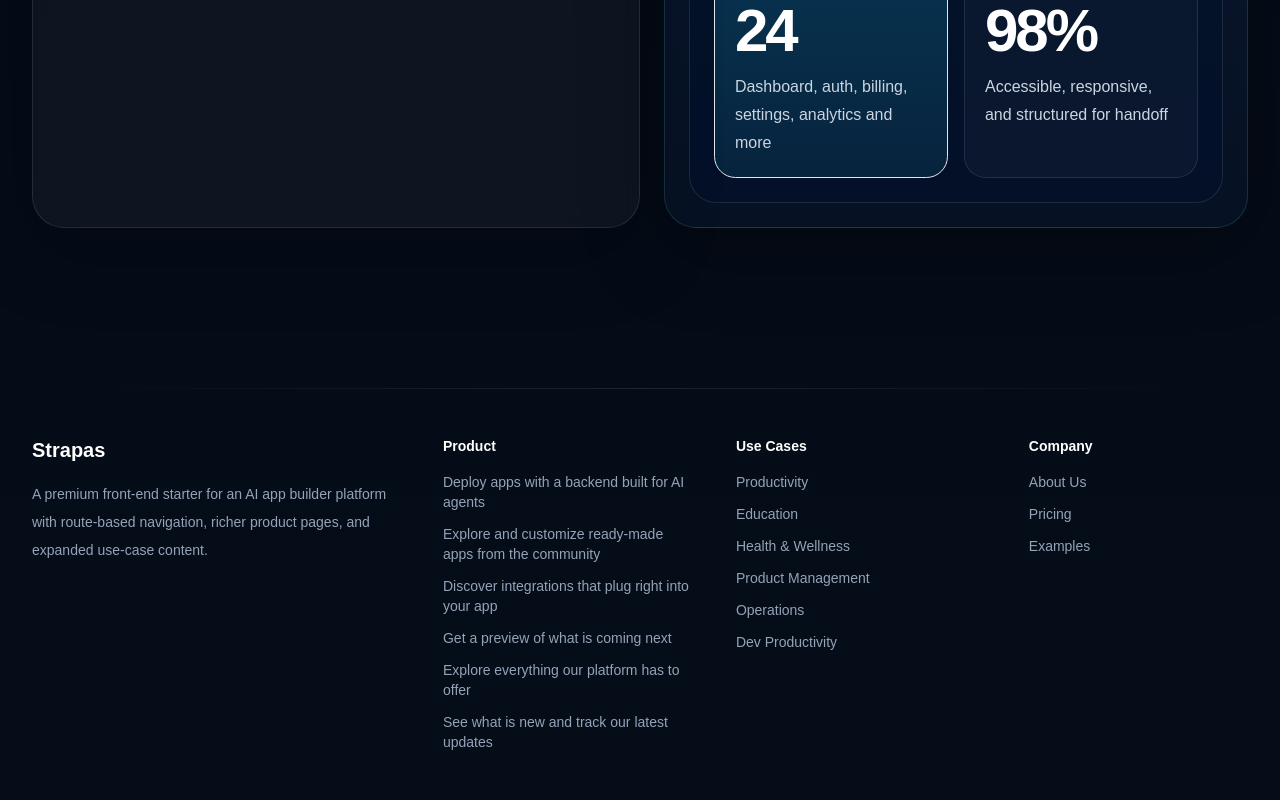
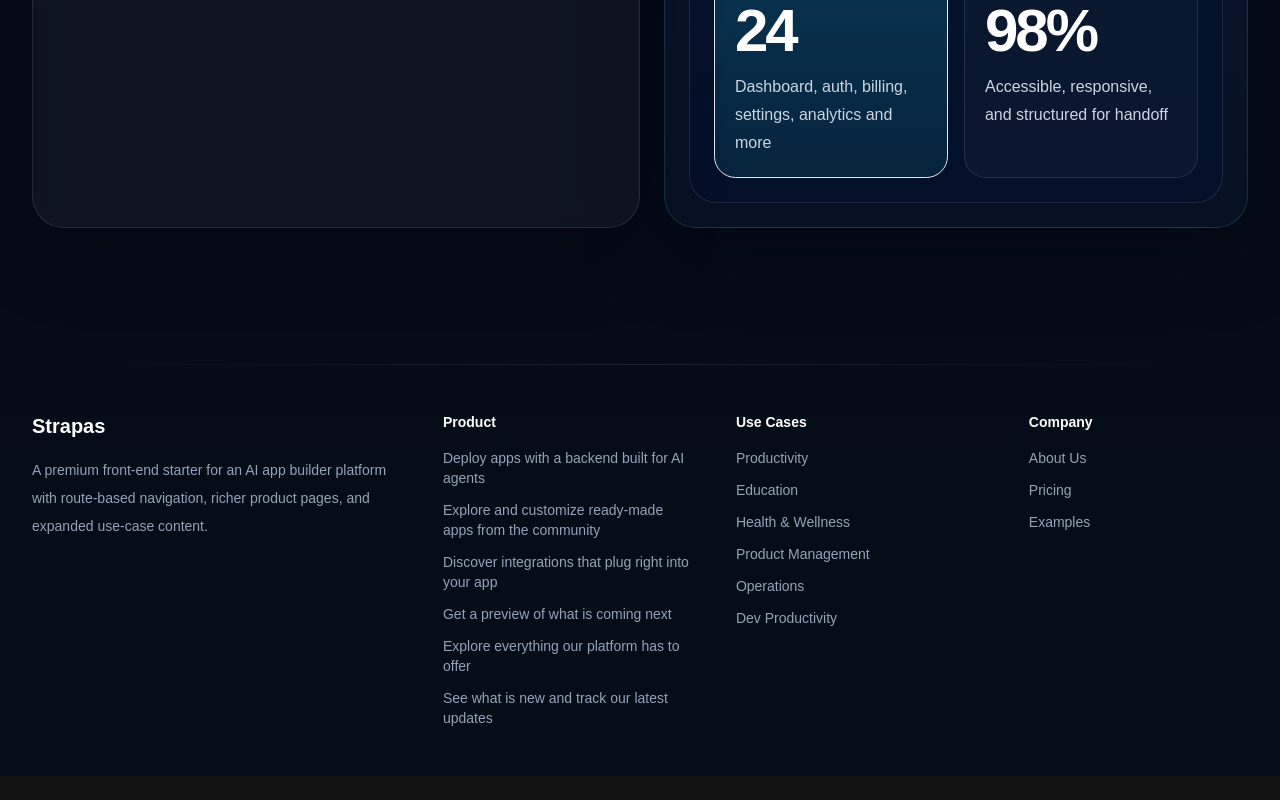
Before and after one commit to jsanchezsr1/strapas-frontend, a Next.js app: page / in a window 1280 px wide. Shown: the part 1061-1861 px from the top of the page. After the commit the page ends 1837 px from the top, so only its background shows below. Built offline with nearby package versions, Linux system fonts and the light colour scheme.

Commit message:
made the footer section border width consistent with the rest of the site

```diff
--- a/components/site-footer.tsx
+++ b/components/site-footer.tsx
@@ -20,7 +20,7 @@ export function SiteFooter() {
   ] as const;
 
   return (
-    <footer className="section-border mt-12">
+    <footer className="section-border mt-6">
       <div className="mx-auto max-w-7xl px-6 py-12 lg:px-8">
         <div className="grid gap-10 md:grid-cols-[1.1fr_0.75fr_0.75fr_0.65fr]">
           <div>
```
